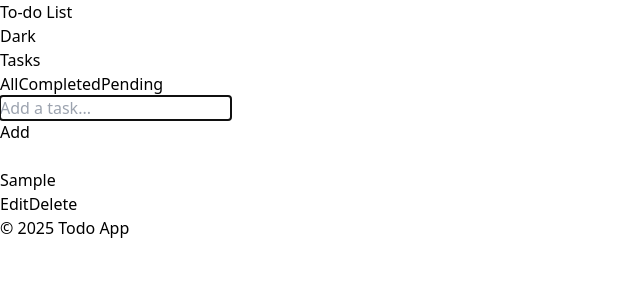
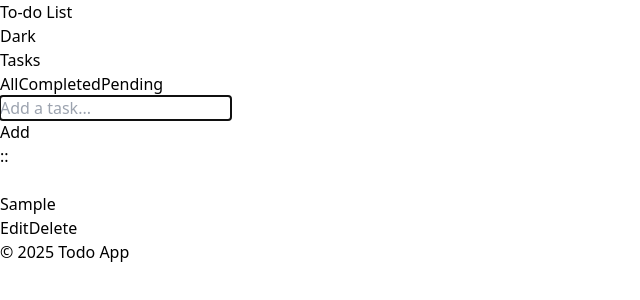
Before and after one commit to saras4/todo-list, a React (Vite) app: page / in a window 1280 px wide. Both pictures are taken after typing "Sample" into the empty fields and a click on the button "Add". Shown: the top 300 px of the page, without its empty margins (0-640 px from the left). Built offline with nearby package versions, Linux system fonts and the light colour scheme.

Commit message:
feat: enable drag-and-drop task reordering

```diff
--- a/package.json
+++ b/package.json
@@ -11,13 +11,14 @@
   },
   "dependencies": {
     "@dnd-kit/core": "^6.3.1",
+    "@dnd-kit/sortable": "^10.0.0",
     "@radix-ui/colors": "^3.0.0",
     "@radix-ui/react-primitive": "^2.1.3",
     "@radix-ui/react-slot": "^1.2.3",
     "@radix-ui/react-visually-hidden": "^1.2.3",
     "radix-ui": "^1.4.3",
-    "react": "^19.1.1",
-    "react-dom": "^19.1.1"
+    "react": "^19.2.0",
+    "react-dom": "^19.2.0"
   },
   "devDependencies": {
     "@eslint/js": "^9.36.0",
--- a/src/App.tsx
+++ b/src/App.tsx
@@ -10,7 +10,7 @@ import { useTasks } from "./hooks/useTasks";
 export default function App() {
   const [filter, setFilter] = useState<Filter>("all");
 
-  const { tasks, addTask, updateTask, removeTask } = useTasks();
+  const { tasks, addTask, reorderTasks, updateTask, removeTask } = useTasks();
 
   // handlers
   const handleToggle = (id: string, checked: boolean) =>
@@ -33,6 +33,7 @@ export default function App() {
             <TaskList
               tasks={tasks}
               filter={filter}
+              reorderTasks={reorderTasks}
               onToggle={handleToggle}
               onEdit={handleEdit}
               onDelete={handleDelete}
--- a/src/components/TaskList.tsx
+++ b/src/components/TaskList.tsx
@@ -1,30 +1,123 @@
+import {
+  DndContext,
+  closestCenter,
+  KeyboardSensor,
+  PointerSensor,
+  useSensor,
+  useSensors,
+} from "@dnd-kit/core";
+import type { DragEndEvent } from "@dnd-kit/core";
+import {
+  arrayMove,
+  SortableContext,
+  useSortable,
+  sortableKeyboardCoordinates,
+  verticalListSortingStrategy,
+} from "@dnd-kit/sortable";
+import { CSS } from "@dnd-kit/utilities";
 import TaskItem from "./TaskItem";
 import type { Task, TaskStatus } from "../types/task";
+import type {
+  DraggableSyntheticListeners,
+  UniqueIdentifier,
+} from "@dnd-kit/core";
 
-type Filter = TaskStatus;
+type Filter = "all" | TaskStatus;
 
 type Props = {
   tasks: Task[];
-  filter?: Filter; // defaults to 'all'
+  filter?: Filter;
+  reorderTasks: (next: Task[]) => void;
   onToggle: (id: string, checked: boolean) => void;
   onEdit: (id: string, title: string) => void;
   onDelete: (id: string) => void;
 };
 
-function applyFilter(tasks: Task[] | unknown, filter: Filter = "all"): Task[] {
-  const arr = Array.isArray(tasks) ? tasks : [];
-  if (filter === "all") return arr;
-  return arr.filter((t) => t.status === filter);
+type HandleProps = {
+  ref: (node: HTMLElement | null) => void;
+  listeners: DraggableSyntheticListeners;
+};
+
+function applyFilter(tasks: Task[], filter: Filter = "all"): Task[] {
+  if (filter === "all") return tasks;
+  return tasks.filter((t) => t.status === filter);
+}
+
+function SortableRow({
+  task,
+  children,
+}: {
+  task: Task;
+  children: (props: { handleProps: HandleProps }) => React.ReactNode;
+}) {
+  const {
+    attributes,
+    listeners,
+    setNodeRef,
+    setActivatorNodeRef,
+    transform,
+    transition,
+    isDragging,
+  } = useSortable({ id: task.id as UniqueIdentifier });
+
+  const style: React.CSSProperties = {
+    transform: CSS.Transform.toString(transform),
+    transition,
+    opacity: isDragging ? 0.6 : 1,
+  };
+
+  const handleProps: HandleProps = { ref: setActivatorNodeRef, listeners };
+
+  return (
+    <div ref={setNodeRef} style={style} {...attributes}>
+      {children({ handleProps })}
+    </div>
+  );
 }
 
 export default function TaskList({
   tasks,
   filter = "all",
+  reorderTasks,
   onToggle,
   onEdit,
   onDelete,
 }: Props) {
-  const visible = applyFilter(tasks, filter);
+  const visible = applyFilter(Array.isArray(tasks) ? tasks : [], filter);
+  const ids = visible.map((t) => t.id);
+
+  const sensors = useSensors(
+    useSensor(PointerSensor),
+    useSensor(KeyboardSensor, {
+      coordinateGetter: sortableKeyboardCoordinates,
+    })
+  );
+
+  function handleDragEnd(event: DragEndEvent) {
+    const { active, over } = event;
+    if (!over || active.id === over.id) return;
+
+    const oldIndex = ids.indexOf(String(active.id));
+    const newIndex = ids.indexOf(String(over.id));
+    if (oldIndex === -1 || newIndex === -1) return;
+
+    // Reorder only the visible slice, then merge back into full tasks
+    const reorderedVisible = arrayMove(visible, oldIndex, newIndex);
+
+    // Build a map from id to index for new order among visible items
+    const orderMap = new Map(reorderedVisible.map((t, i) => [t.id, i]));
+
+    const next = [...tasks].sort((a, b) => {
+      const aIn = orderMap.has(a.id);
+      const bIn = orderMap.has(b.id);
+      if (aIn && bIn) return orderMap.get(a.id)! - orderMap.get(b.id)!;
+      if (aIn && !bIn) return -1;
+      if (!aIn && bIn) return 1;
+      return 0;
+    });
+
+    reorderTasks(next);
+  }
 
   if (visible.length === 0) {
     return (
@@ -35,16 +128,39 @@ export default function TaskList({
   }
 
   return (
+    <DndContext
+      sensors={sensors}
+      collisionDetection={closestCenter}
+      onDragEnd={handleDragEnd}
+    >
+      <SortableContext items={ids} strategy={verticalListSortingStrategy}>
         <ul className="space-y-2">
           {visible.map((task) => (
+            <SortableRow key={task.id} task={task}>
+              {({ handleProps }) => (
+                <li className="group flex items-center gap-3 rounded-md border border-transparent px-3 py-2 transition-colors hover:border-gray-200 dark:hover:border-gray-800">
+                  <button
+                    type="button"
+                    aria-label="Drag"
+                    className="h-5 w-5 cursor-grab rounded text-gray-400 hover:text-gray-600 dark:text-gray-500 dark:hover:text-gray-300"
+                    ref={handleProps.ref}
+                    {...handleProps.listeners}
+                  >
+                    ::
+                  </button>
+
                   <TaskItem
-          key={task.id}
                     task={task}
                     onToggle={onToggle}
                     onEdit={onEdit}
                     onDelete={onDelete}
                   />
+                </li>
+              )}
+            </SortableRow>
           ))}
         </ul>
+      </SortableContext>
+    </DndContext>
   );
 }
--- a/src/hooks/useTasks.ts
+++ b/src/hooks/useTasks.ts
@@ -6,8 +6,20 @@ function genId(): TaskId {
   return `${Date.now().toString(36)}-${Math.random().toString(36).slice(2, 8)}`;
 }
 
-export function useTasks() {
-  // Ensure initial state is an array even if storage is corrupt or empty
+type UseTasks = {
+  tasks: Task[];
+  addTask: (title: string) => void;
+  updateTask: (
+    id: TaskId,
+    patch: Partial<Pick<Task, "title" | "status">>
+  ) => void;
+  removeTask: (id: TaskId) => void;
+  clearCompleted: () => void;
+  reorderTasks: (next: Task[]) => void;
+  setAll: (next: Task[]) => void;
+};
+
+export function useTasks(): UseTasks {
   const [tasks, setTasks] = useState<Task[]>(() => {
     const loaded = loadTasks();
     return Array.isArray(loaded) ? loaded : [];
@@ -17,7 +29,7 @@ export function useTasks() {
     saveTasks(tasks);
   }, [tasks]);
 
-  const api = useMemo(() => {
+  const api = useMemo<UseTasks>(() => {
     return {
       tasks,
       addTask: (title: string) => {
@@ -28,24 +40,24 @@ export function useTasks() {
           title: trimmed,
           status: "pending" as TaskStatus,
         };
-        // prev is guaranteed array due to initializer
         setTasks((prev) => [...prev, next]);
       },
-      updateTask: (
-        id: TaskId,
-        patch: Partial<Pick<Task, "title" | "status">>
-      ) => {
+      updateTask: (id, patch) => {
         setTasks((prev) =>
           prev.map((t) => (t.id === id ? { ...t, ...patch } : t))
         );
       },
-      removeTask: (id: TaskId) => {
+      removeTask: (id) => {
         setTasks((prev) => prev.filter((t) => t.id !== id));
       },
       clearCompleted: () => {
         setTasks((prev) => prev.filter((t) => t.status !== "completed"));
       },
-      setAll: (next: Task[]) => setTasks(Array.isArray(next) ? next : []),
+      reorderTasks: (next) => {
+        if (!Array.isArray(next)) return;
+        setTasks(next);
+      },
+      setAll: (next) => setTasks(Array.isArray(next) ? next : []),
     };
   }, [tasks]);
 
```
Also changed, not shown: 1 other file (tests, documents, lock files or other folders). Lines whose indentation alone changed are shown as unchanged.
